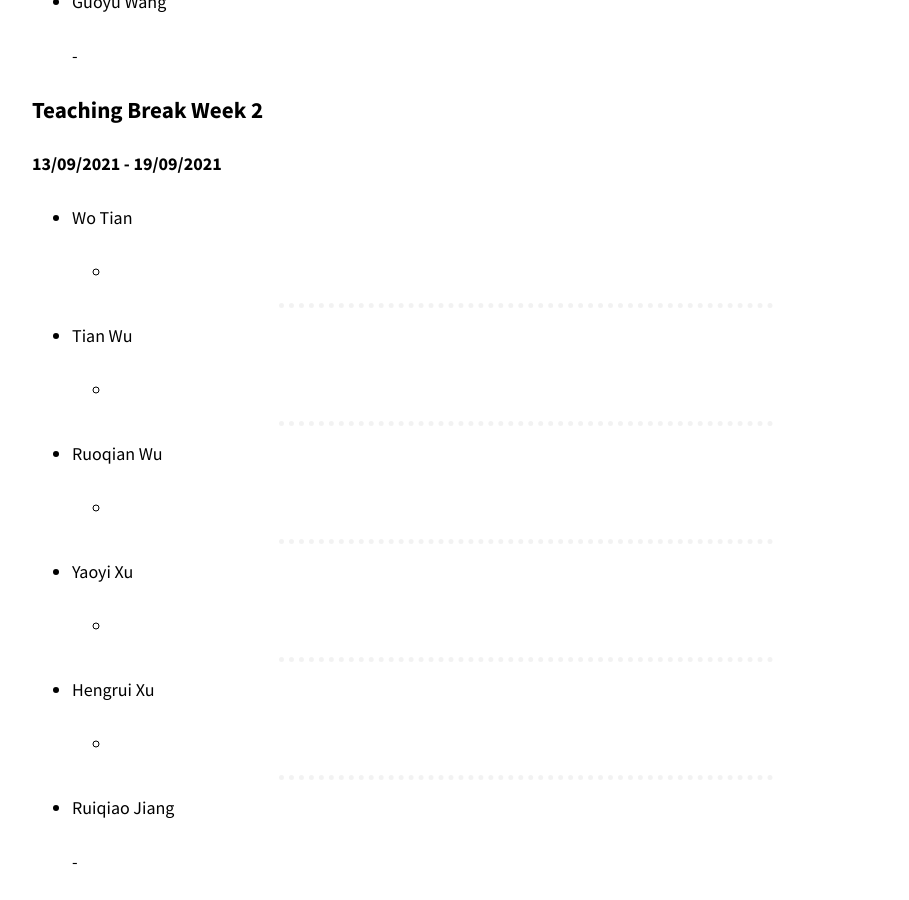
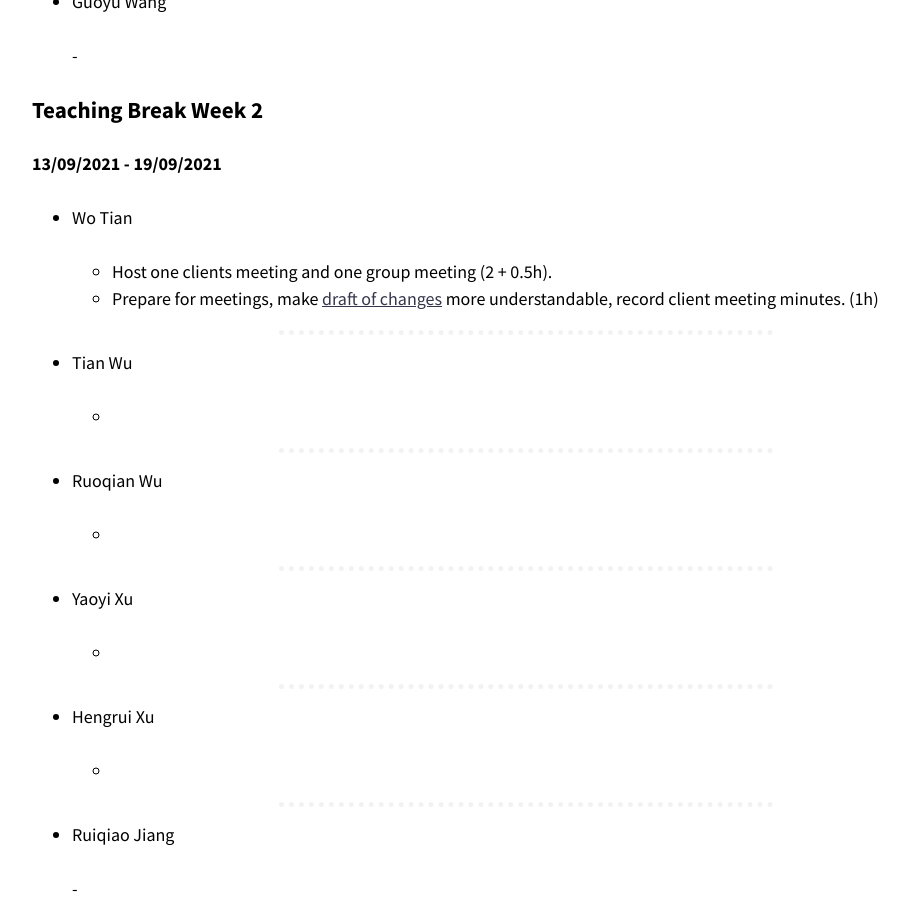
Before and after one commit to optofab/optofab.github.io, a Jekyll site: the page built from work_records.md, in a window 1280 px wide and 900 px high, scrolled down 11797 px. Shown: the whole window, without its empty margins (114-1023 px from the left). Built offline with Jekyll 4.4.1, drawn with Linux system fonts in a browser that asks for light colours; nearby versions of some CDN libraries; emoji names are drawn with the system emoji font.

Commit message:
Update work_records.md

```diff
--- a/work_records.md
+++ b/work_records.md
@@ -485,7 +485,8 @@
 
 - Wo Tian
 
-  -
+  - Host one clients meeting and one group meeting (2 + 0.5h).
+  - Prepare for meetings, make [draft of changes](https://docs.google.com/document/d/1oUez2r_LzQgDHe2GK7fmn5mw2mV-qYmSr2Vx3SXG72I/edit?usp=sharing) more understandable, record client meeting minutes. (1h)
 
 
 <hr class="hr-dotted">
```
